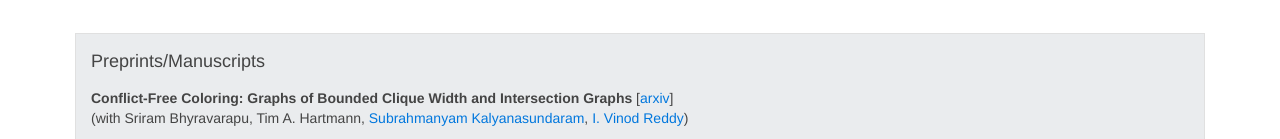
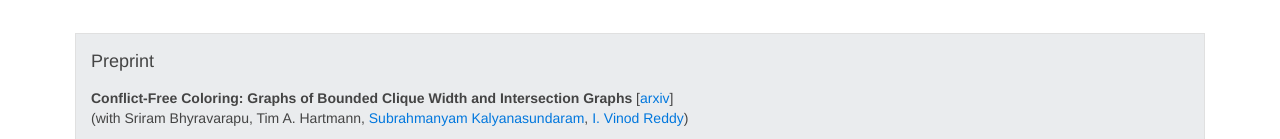
Before and after one commit to pelluceed/pelluceed.github.io, a plain HTML site: page index.html in a window 1280 px wide. Shown: the part 370-509 px from the top of the page. Drawn offline with Linux system fonts and the light colour scheme.

Commit message:
Update index.html

```diff
--- a/index.html
+++ b/index.html
@@ -61,7 +61,7 @@
 <div class="uk-width-large-1-1">
 <div class="uk-panel uk-panel-box">
 
-<h2 class="uk-panel-title">Preprints/Manuscripts</h2>
+<h2 class="uk-panel-title">Preprint</h2>
 
 <p><b>Conflict-Free Coloring: Graphs of Bounded Clique Width and Intersection Graphs</b> [<a href="https://arxiv.org/abs/2105.08693">arxiv</a>]<br>
 (with Sriram Bhyravarapu, Tim A. Hartmann, <a target="_blank" href="https://people.iith.ac.in/subruk/">Subrahmanyam Kalyanasundaram</a>,
```
